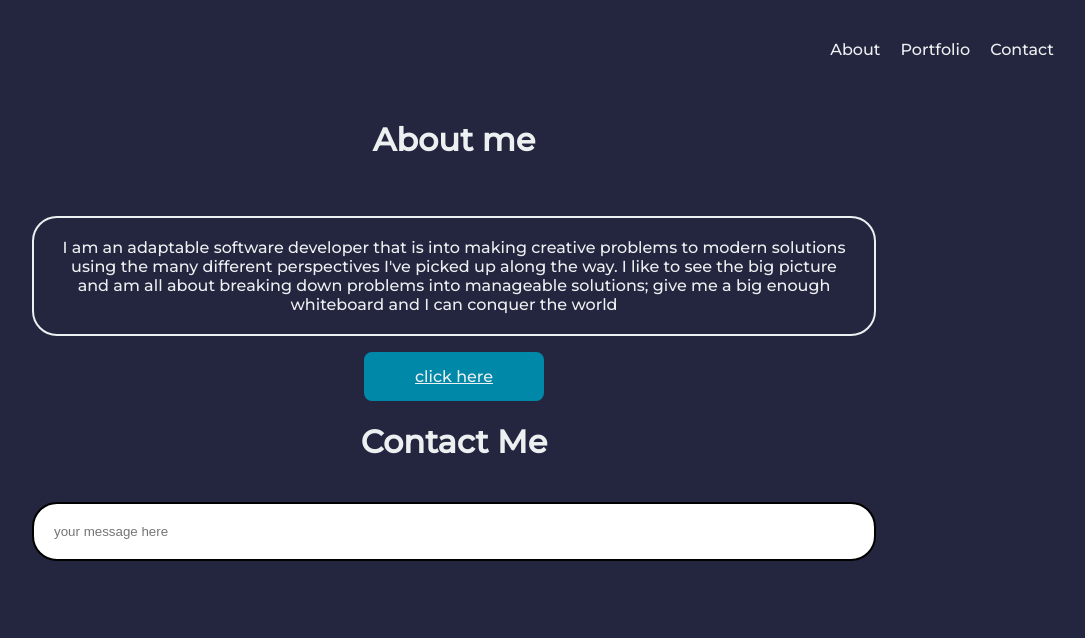
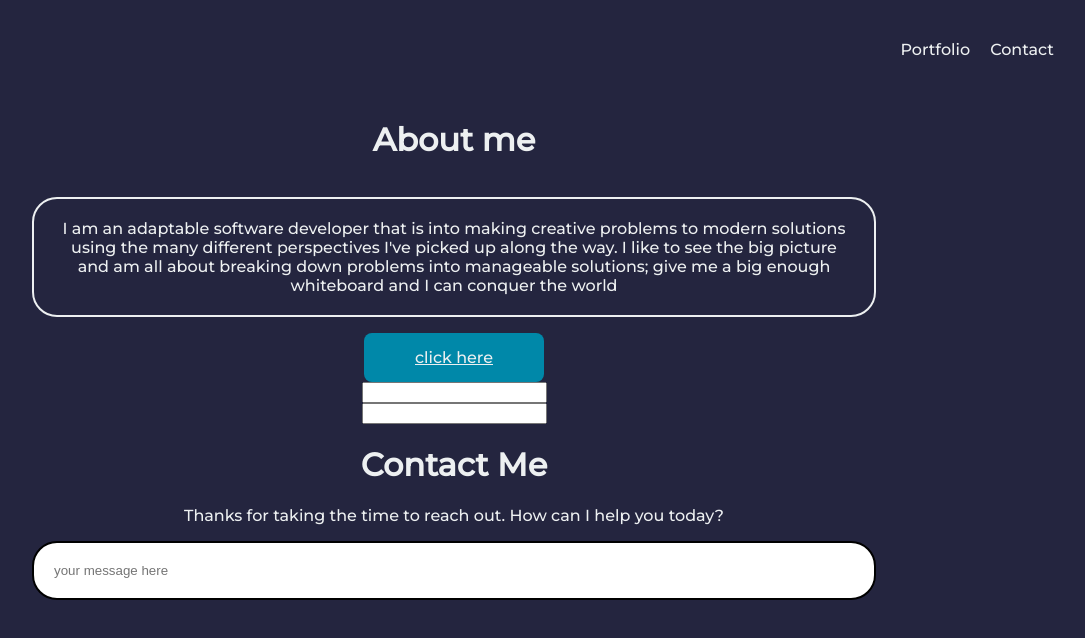
Before and after one commit to ConnerMcCabe/Portfolio, a React (Create React App) app: page / in a window 1280 px wide. Shown: the top 638 px of the page, without its empty margins (186-1271 px from the left). Built offline with nearby package versions, Linux system fonts and the light colour scheme.

Commit message:
playing around with forms

```diff
--- a/src/Component/Contact.js
+++ b/src/Component/Contact.js
@@ -6,7 +6,6 @@ function Contact(props) {
   return (
     <div className="contact">
         <h1>About me</h1>
-      <br></br>
         <p contentEditable="true" className="bio">
           I am an adaptable software developer that is into making creative problems to modern solutions
           using the many different perspectives I've picked up along the way. I like to see the big picture
@@ -14,11 +13,25 @@ function Contact(props) {
           and I can conquer the world
         </p>
       <a className="buttons" href="https://github.com/ConnerMcCabe" target="_blank" rel="noopener noreferrer">click here</a>
+      <div className='container'>
+        <form>
+          <div className='formColumn'>
+            <label className='label'></label>
+            <input className='input'></input>
+          </div>
+          <div className='formColumn'>
+            <label className='label'></label>
+            <input className='input'></input>
+          </div>
 
+
+        </form>
       <h1>Contact Me</h1>
-      <br />
+      <p>Thanks for taking the time to reach out. How can I help you today?</p>
       <input className="messagebox" placeholder="your message here"></input>
-      <br />
+
+      </div>
+
 
     </div>
   )
--- a/src/Component/Navbar/Navbar.js
+++ b/src/Component/Navbar/Navbar.js
@@ -7,7 +7,7 @@ function Navbar(props) {
             <div className="navbar">
                 <Link to="/" className="navItem">Contact</Link>
                 <Link to="/projects" className="navItem">Portfolio</Link>
-                <Link to="/about" className="navItem">About</Link>
+
             </div>
         </div>
     )
```
Also changed, not shown: src/Component/About.js (+1 -0 lines), public/pictures/githubLogo.svg (added). Lines whose indentation alone changed are shown as unchanged.
